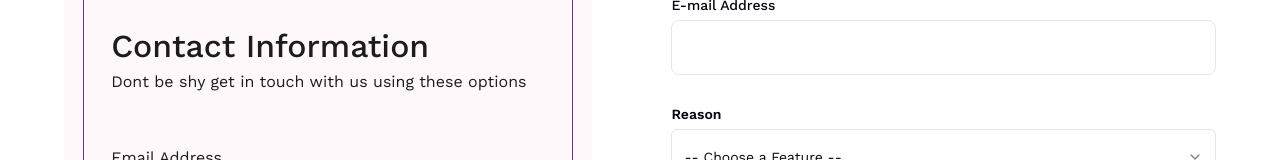
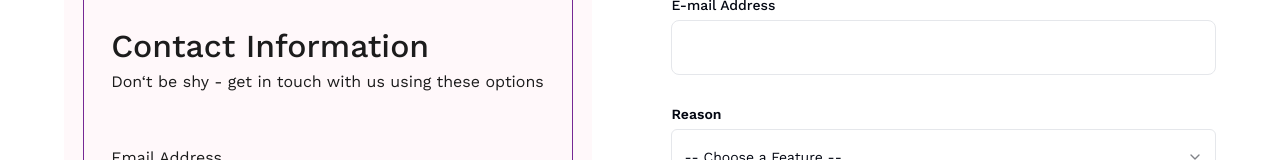
Before and after one commit to Dream-Affairs/Dream-Affairs-Frontend, a Next.js app: page /contact-us in a window 1280 px wide. Shown: the part 736-896 px from the top of the page. Built offline with nearby package versions, Linux system fonts and the light colour scheme.

Commit message:
fixing lint error

```diff
--- a/app/contact-us/(components)/contactCard.tsx
+++ b/app/contact-us/(components)/contactCard.tsx
@@ -10,7 +10,7 @@ const contactCard = () => {
     <div className='h-auto lg:w-[559px] bg-[#FFF8FA] relative mb-[24px] lg:mb-0 rounded-[8px]'>
         <div className='border border-primary m-[34px] lg:h-[655px] lg:w-[490px] w-[90%] h-auto p-4 mx-auto text-[#1C1C1C] lg:px-[27px] lg:pt-[98px] lg:pb-[327px] text-[16px] rounded-[4px]'>
             <h3 className='lg:text-[32px] text-[24px] font-[500] text-[#48195A)] mt-[24px] lg:mt-0'>Contact Information</h3>
-            <p className='lg:mb-[52px] mb-[24px]'>Dont be shy get in touch with us using these options</p>
+            <p className='lg:mb-[52px] mb-[24px]'>Don&lsquo;t be shy - get in touch with us using these options</p>
             <p>Email Address</p>
             <p className='text-primary lg:mb-[32px] mb-[20px]'>dreamaffairs@gmail.com</p>
             <p>Phone Number</p>
--- a/app/contact-us/(components)/hero.tsx
+++ b/app/contact-us/(components)/hero.tsx
@@ -10,7 +10,7 @@ const Hero = () => {
       >
         <div className="text-center text-white">
           <h1 className="lg:text-[64px] text-[28px] font-[600]">Get in touch with us</h1>
-          <p className="lg:text-[24px] text-[18px] font-[500] lg:w-[791px]">We're here to assist you! Whether you have questions, feedback, or just want to say hello, we'd love to hear from you. </p>
+          <p className="lg:text-[24px] text-[18px] font-[500] lg:w-[791px]">We&lsquo;re here to assist you! Whether you have questions, feedback, or just want to say hello, we&lsquo;d love to hear from you. </p>
         </div>
       </div>
     </section>
```
